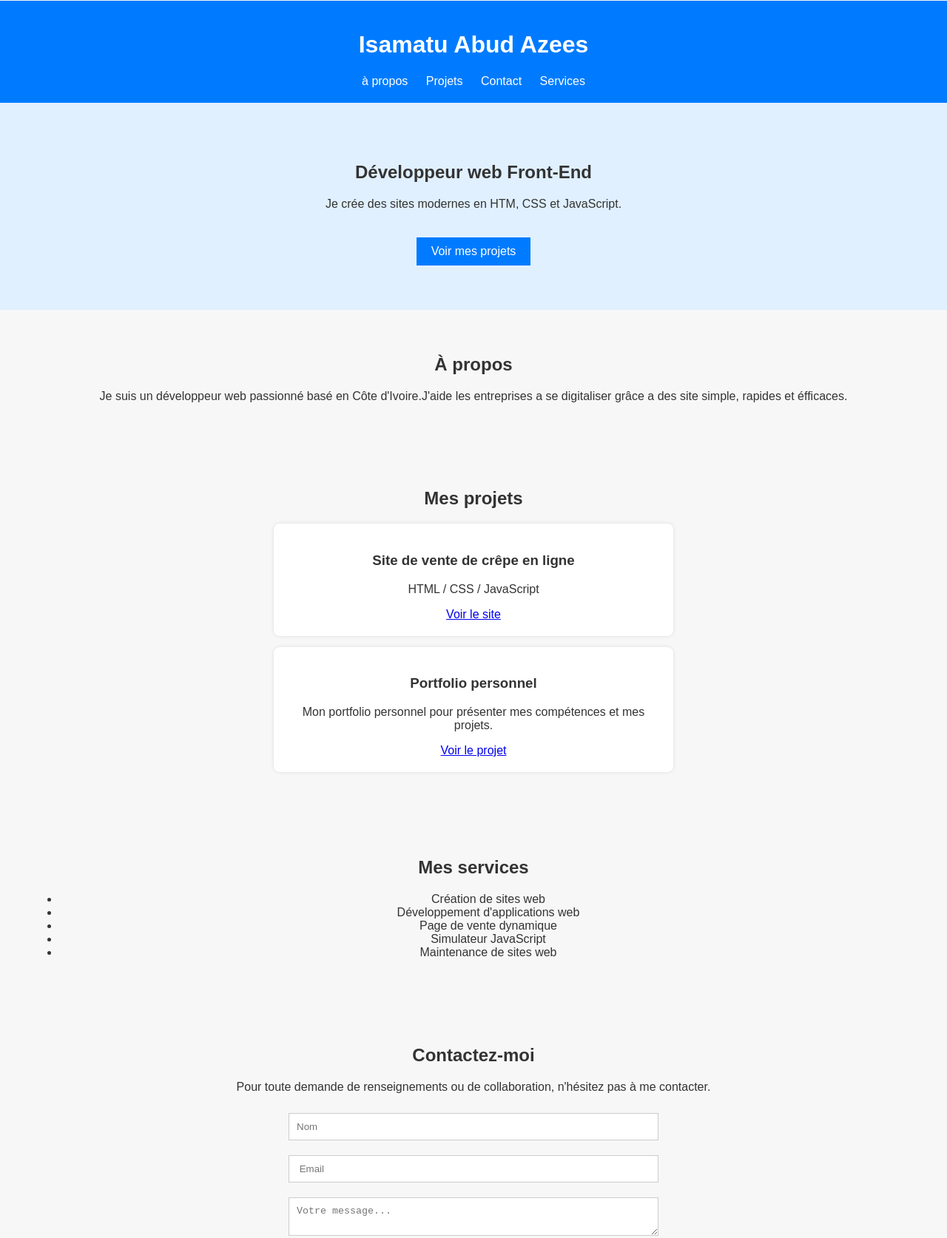
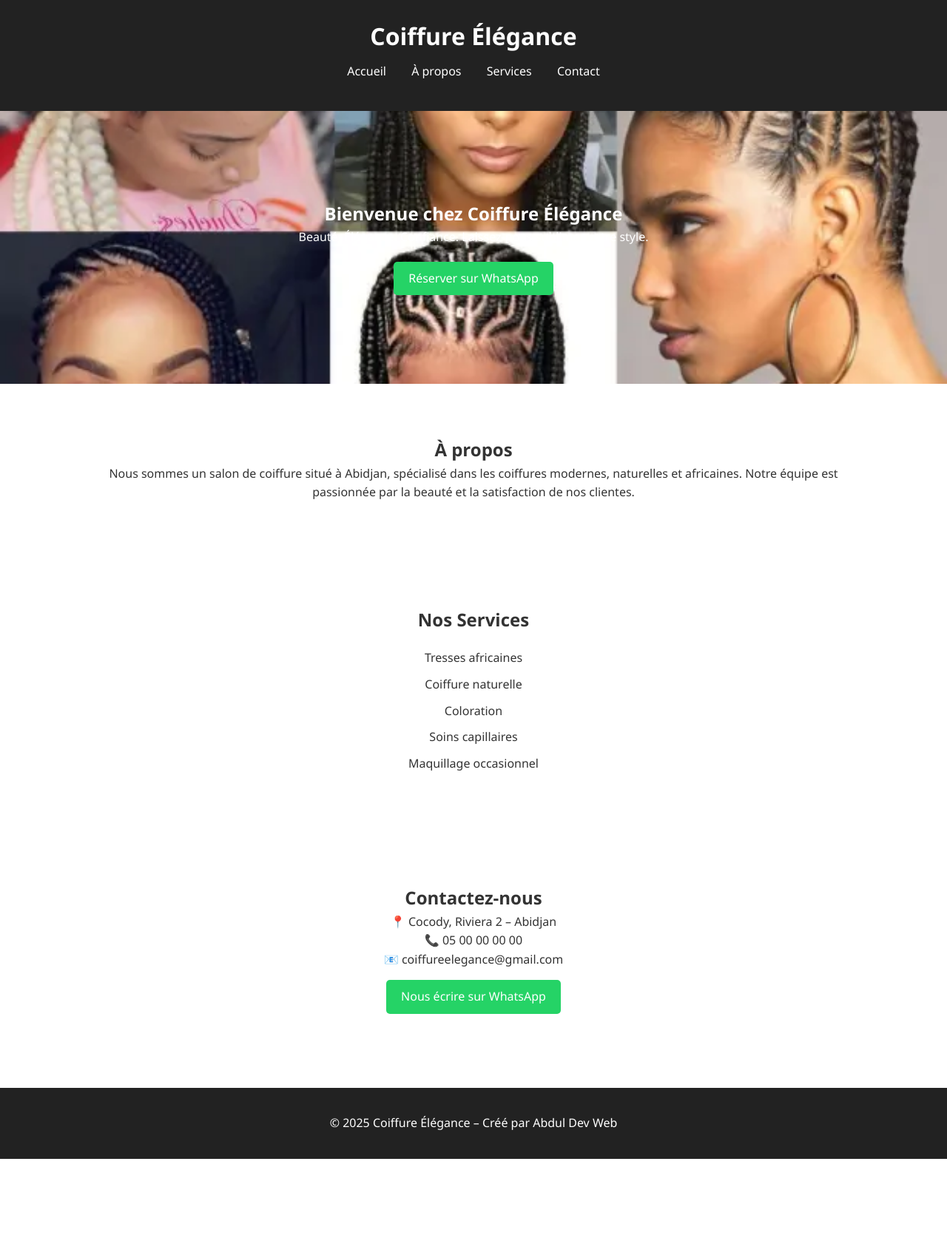
Before and after one commit to Isamatu-boum/portfolio, a plain HTML site: page index.html in a window 1280 px wide. Shown: the part 17-1691 px from the top of the page at 74% size. After the commit the page ends 1584 px from the top, so only its background shows below. Drawn offline with Linux system fonts and the light colour scheme.

Commit message:
Add files via upload

```diff
--- a/index.html
+++ b/index.html
@@ -1,66 +1,70 @@
 <!DOCTYPE html>
 <html lang="fr">
 <head>
-    <meta charset="UTF-8" />
-    <meta> name="viewport" content="width=device-width, initial-scale=1.0" />
-    <title>Isamatu Abud Azees - Développeur web </title>
-    <link rel="stylesheet" href="style.css" />
+  <meta charset="UTF-8">
+  <meta name="viewport" content="width=device-width, initial-scale=1">
+  <title>Coiffure Élégance</title>
+  <link rel="stylesheet" href="style.css">
 </head>
 <body>
+
   <header>
-<h1>Isamatu Abud Azees</h1>
+    <div class="container">
+      <h1>Coiffure Élégance</h1>
       <nav>
-    <a href="about">à propos</a>
-    <a href="projects">Projets</a>
-    <a href="contact">Contact</a>
-    <a href="services">Services</a>
+        <ul>
+          <li><a href="#accueil">Accueil</a></li>
+          <li><a href="#apropos">À propos</a></li>
+          <li><a href="#services">Services</a></li>
+          <li><a href="#contact">Contact</a></li>
+        </ul>
       </nav>
+    </div>
   </header>
-    <section id="hero">
-        <h2>Développeur web Front-End</h2>
-        <p>Je crée des sites modernes en HTM, CSS et JavaScript.</p>
-        <a href="projects" class="btn">Voir mes projets</a>
-    </section>
-    <section id="about">
-        <h2>À propos</h2>
-        <p>Je suis un développeur web passionné basé en Côte d'Ivoire.J'aide les entreprises a se digitaliser grâce a des site simple, rapides et éfficaces. </p>
-</section>
-    <section id="projects">
-        <h2>Mes projets</h2>
-        <div class="project">
-            <h3>Site de vente de crêpe en ligne</h3>
-            <p>HTML / CSS / JavaScript</p>
-            <a href="https://isamatu-boum.github.io/site-de-commande-de-cr-pe/" target="_blank">  Voir le site</a>
-        </div>
-        <div class="project">
-            <h3>Portfolio personnel</h3>
-            <p>Mon portfolio personnel pour présenter mes compétences et mes projets.</p>
-            <a href="https://isamatu-boum.github.io/portfolio/" target="_blank">Voir le projet</a>
+
+  <section id="accueil" class="hero">
+    <div class="container">
+      <h2>Bienvenue chez Coiffure Élégance</h2>
+      <p>Beauté. Élégance. Confiance. Laissez-nous sublimer votre style.</p>
+      <a href="https://wa.me/2250500000000" class="btn">Réserver sur WhatsApp</a>
     </div>
   </section>
-    <section id="services">
-        <h2>Mes services</h2>
+
+  <section id="apropos" class="about">
+    <div class="container">
+      <h2>À propos</h2>
+      <p>Nous sommes un salon de coiffure situé à Abidjan, spécialisé dans les coiffures modernes, naturelles et africaines. Notre équipe est passionnée par la beauté et la satisfaction de nos clientes.</p>
+    </div>
+  </section>
+
+  <section id="services" class="services">
+    <div class="container">
+      <h2>Nos Services</h2>
       <ul>
-            <li>Création de sites web</li>
-            <li>Développement d'applications web</li>
-            <li>Page de vente dynamique</li>
-            <li>Simulateur JavaScript</li>
-            <li>Maintenance de sites web</li>
+        <li>Tresses africaines</li>
+        <li>Coiffure naturelle</li>
+        <li>Coloration</li>
+        <li>Soins capillaires</li>
+        <li>Maquillage occasionnel</li>
       </ul>
+    </div>
   </section>
-<section id="contact">
-        <h2>Contactez-moi</h2>
-        <p>Pour toute demande de renseignements ou de collaboration, n'hésitez pas à me contacter.</p>
-        <form id="contactForm">
-            <input type="text" placeholder="Nom" required />
-            <input type="email"  placeholder=" Email" required />
-            <textarea  placeholder="Votre message..." required></textarea>
-            <button type="submit">Envoyer</button>
-        </form>
-"</section>
+
+  <section id="contact" class="contact">
+    <div class="container">
+      <h2>Contactez-nous</h2>
+      <p>📍 Cocody, Riviera 2 – Abidjan</p>
+      <p>📞 05 00 00 00 00</p>
+      <p>📧 coiffureelegance@gmail.com</p>
+      <a href="https://wa.me/2250500000000" class="btn">Nous écrire sur WhatsApp</a>
+    </div>
+  </section>
+
   <footer>
-        <p>&copy; 2025 Isamatu Abud Azees. Tous droits réservés.</p>
+    <div class="container">
+      <p>&copy; 2025 Coiffure Élégance – Créé par Abdul Dev Web</p>
+    </div>
   </footer>
-    <script src="script.js"></script>
+
 </body>
 </html>
--- a/style.css
+++ b/style.css
@@ -1,79 +1,94 @@
-body {
-  font-family: 'Arial', sans-serif;
+* {
   margin: 0;
   padding: 0;
+  box-sizing: border-box;
+}
+
+body {
+  font-family: 'Segoe UI', sans-serif;
+  line-height: 1.6;
+  background: #fff;
   color: #333;
-  background: #f7f7f7;
+}
+
+.container {
+  width: 90%;
+  max-width: 1000px;
+  margin: auto;
+  padding: 20px 0;
 }
 
 header {
-  background: #007bff;
-  color: white;
-  padding: 20px;
+  background: #222;
+  color: #fff;
+  padding: 20px 0;
+}
+
+header h1 {
   text-align: center;
 }
 
-nav a {
-  color: white;
-  margin: 0 10px;
+nav ul {
+  list-style: none;
+  text-align: center;
+  margin-top: 10px;
+}
+
+nav ul li {
+  display: inline;
+  margin: 0 15px;
+}
+
+nav ul li a {
+  color: #fff;
   text-decoration: none;
 }
 
-section {
-  padding: 40px;
+.hero {
+  background: url('image/background.jpg') no-repeat center center/cover;
+  color: #fff;
+  padding: 100px 0;
   text-align: center;
 }
 
-#hero {
-  background: #e0f0ff;
-  padding: 60px 20px;
+.hero .btn {
+  background: #25D366;
+  color: white;
+  padding: 10px 20px;
+  text-decoration: none;
+  margin-top: 20px;
+  display: inline-block;
+  border-radius: 5px;
 }
 
-.btn {
-  display: inline-block;
-  padding: 10px 20px;
-  background: #007bff;
-  color: white;
-  text-decoration: none;
+.about, .services, .contact {
+  padding: 50px 0;
+  text-align: center;
+}
+
+.services ul {
+  list-style: none;
   margin-top: 20px;
 }
 
-.project {
-  background: white;
-  padding: 20px;
-  margin: 15px auto;
-  width: 90%;
-  max-width: 500px;
-  border-radius: 8px;
-  box-shadow: 0 0 5px rgba(0,0,0,0.1);
+.services ul li {
+  margin: 10px 0;
 }
 
-form {
-  display: flex;
-  flex-direction: column;
-  width: 90%;
-  max-width: 500px;
-  margin: auto;
-}
-
-input, textarea {
-  margin: 10px 0;
-  padding: 10px;
-  border: 1px solid #ccc;
-}
-
-button {
-  background: #007bff;
+.contact .btn {
+  background: #25D366;
   color: white;
-  border: none;
-  padding: 12px;
-  cursor: pointer;
+  padding: 10px 20px;
+  text-decoration: none;
+  border-radius: 5px;
+  display: inline-block;
+  margin-top: 15px;
 }
 
 footer {
-  background: #333;
+  background: #222;
   color: white;
   text-align: center;
-  padding: 15px;
-  margin-top: 40px;
+  padding: 15px 0;
+  margin-top: 30px;
 }
```
Also changed, not shown: image/background.jpeg (added), image/background.jpg (added). Lines whose indentation alone changed are shown as unchanged.
